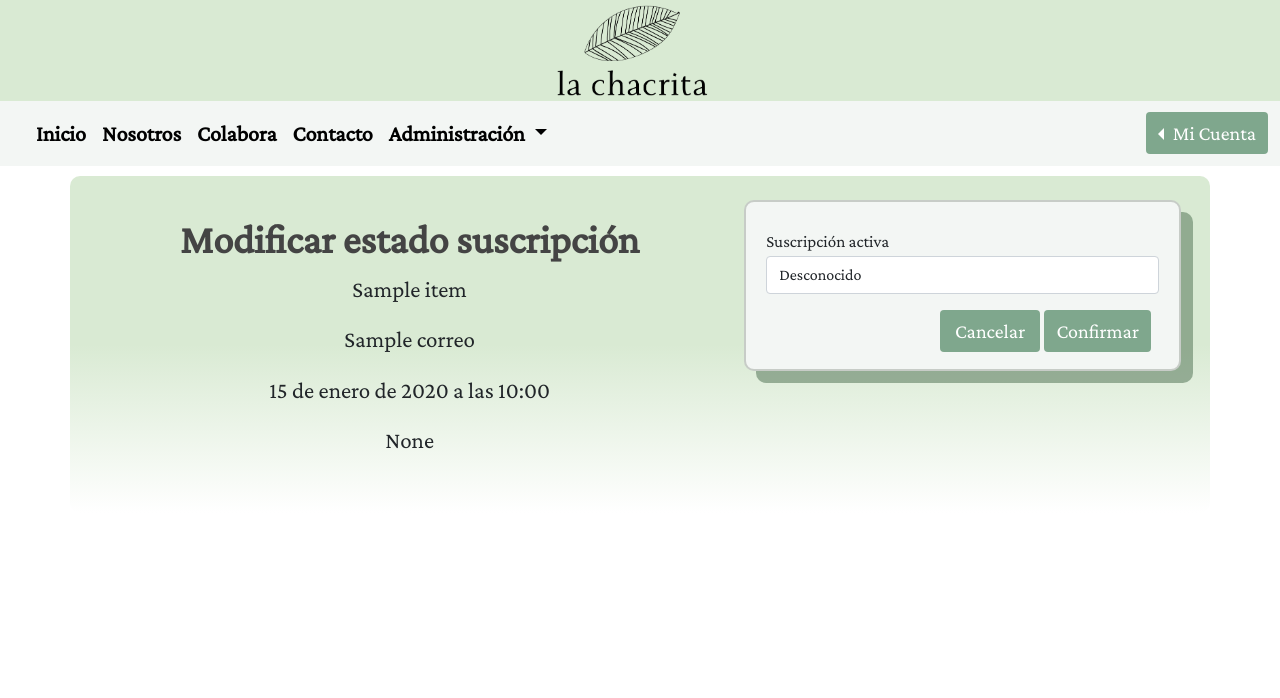
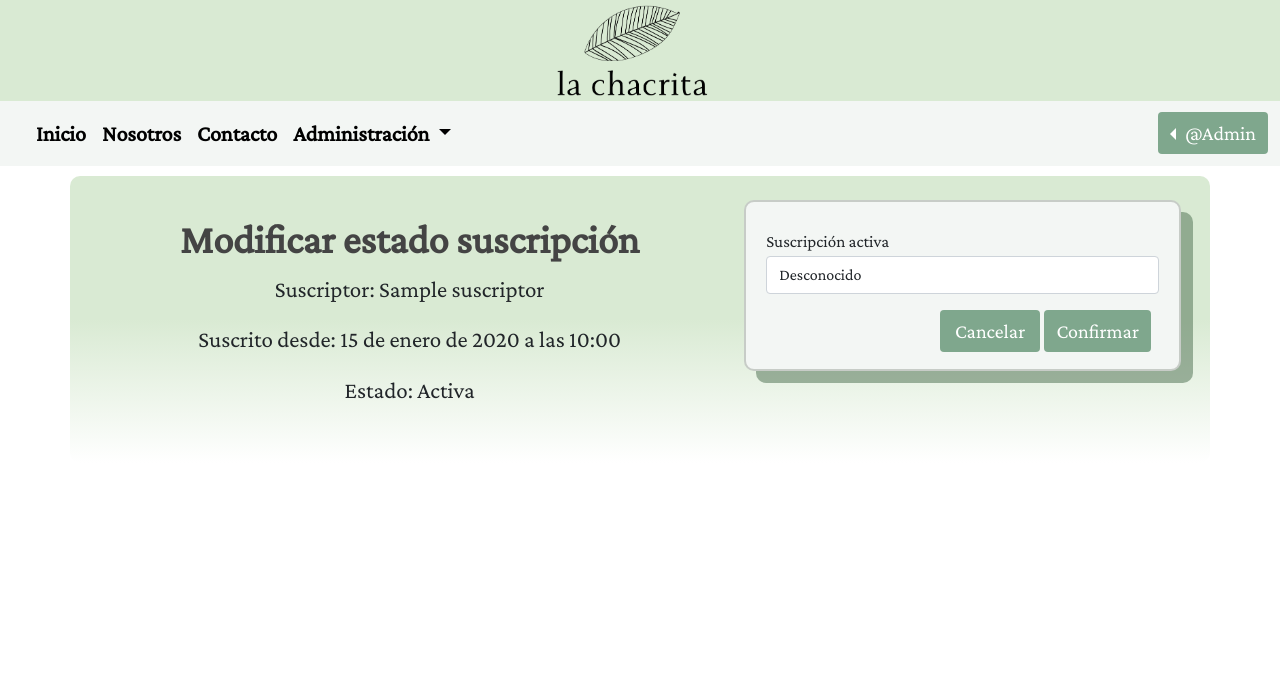
Before and after one commit to pat-ern/django-ecommerce, a Django app: a page that uses laChacrita/app/templates/app/base.html in a window 1280 px wide. Shown: the top 698 px of the page. Run offline with Django 4.2, Linux system fonts and the light colour scheme; a user stored in the database is signed in; data comes from the database, SQL or seed files in the repository; tables that the repository leaves empty hold one stand-in row (values such as "Sample post"); a database or web service that is not in the repository returns one stand-in record (values such as "Sample title"); data that the repository does not hold is empty; some libraries are stand-ins or nearby versions.

Commit message:
desarrollo funcionalidad suscripcion
- la suscripcion recupera al usuario q esta logeado
- si usuario ya esta suscrito se ve panel de gestion de suscripcion
- usuario puede anular o modificar suscripcion
- falta corregir error donde redirecciones al modificar subs llevan a panel de admin de subs a todos los usuarios incluidos los que no son admin

```diff
--- a/laChacrita/app/admin.py
+++ b/laChacrita/app/admin.py
@@ -19,8 +19,8 @@ class TipoSuscripcionAdmin(admin.ModelAdmin):
     ordering = ('id',)
 
 class SuscripcionAdmin(admin.ModelAdmin):
-    list_display = ["id", "nombre", "correo", "fecha", "telefono", "tipo_suscripcion", "recibe_informe", "estado"]
-    ordering = ('id',)
+    list_display = ["id", "fecha", "tipo_suscripcion", "recibe_informe", "estado"]
+    ordering = ('-id',)
 
 class CalificacionAdmin(admin.ModelAdmin):
     list_display = ["id", "comentario", "idProducto", "usuario", "puntuacion"]
--- a/laChacrita/app/forms.py
+++ b/laChacrita/app/forms.py
@@ -51,20 +51,18 @@ class ContactoForm(forms.ModelForm):
 
 class SuscripcionForm(forms.ModelForm):
 
-    nombre = forms.CharField(min_length=5)
-    telefono = forms.IntegerField(widget=forms.TextInput(
-        attrs={'placeholder': ('123456789'), 'pattern' : ("[0-9]{9}")}),
-        label= ("Tel&eacute;fono"))
+    #nombre = forms.CharField(min_length=5)
+    #telefono = forms.IntegerField(widget=forms.TextInput(
+    #    attrs={'placeholder': ('123456789'), 'pattern' : ("[0-9]{9}")}),
+    #    label= ("Tel&eacute;fono"))
 
     class Meta:
         model = Suscripcion
-        fields = ["nombre", "correo", "telefono", "tipo_suscripcion", "recibe_informe", "estado"]
+        fields = ["tipo_suscripcion", "recibe_informe"]
 
         labels = {
-            'correo': 'Correo electr&oacute;nico',
             'recibe_informe' : 'Recibir informacion al correo',
             'tipo_suscripcion' : 'Tipo de suscripci&oacute;n',
-            'estado' : 'Suscripci&oacute;n activa'
         }
 
 class EstadoSuscripcionForm(forms.ModelForm):
--- a/laChacrita/app/models.py
+++ b/laChacrita/app/models.py
@@ -1,5 +1,6 @@
 from django.db import models
 from django.contrib.auth.models import User
+from requests import request
 
 # CATEGORIA PRODUCTO
 class CategoriaProducto(models.Model):
@@ -78,17 +79,14 @@ class TipoSuscripcion(models.Model):
 
 # SUSCRIPCION
 class Suscripcion(models.Model):
-    id = models.AutoField(primary_key=True, verbose_name="Id suscripcion")
-    nombre = models.CharField(max_length=50)
-    correo = models.EmailField()
+    suscriptor = models.ForeignKey(User, on_delete=models.CASCADE, null = True)
     fecha = models.DateField(auto_now= True)
-    telefono = models.IntegerField()
     tipo_suscripcion = models.ForeignKey(TipoSuscripcion, on_delete=models.CASCADE)
     recibe_informe = models.BooleanField(default = False, null = True)
     estado = models.BooleanField(default = True, null = True)
 
     def __str__(self):
-        return self.nombre
+        return self.tipo_suscripcion.nombre
 
 #-------------------------------------------------------#
 
--- a/laChacrita/app/templates/app/base.html
+++ b/laChacrita/app/templates/app/base.html
@@ -45,10 +45,13 @@
                 <li class="nav-item">
                   <a class="nav-link " href="{% url 'conocenos' %}">Nosotros</a>
                 </li>
+
+                {% if not user.is_staff %}
                     <li class="nav-item">
-                  <a class="nav-link " href="{% url 'suscribirse' %}">Colabora</a>
+                      <a class="nav-link " href="{% url 'suscribirse' %}">Suscripción</a>
                     </li>
-                </li>
+                {% endif %}
+
                 <li class="nav-item">
                   <a class="nav-link " href="{% url 'contacto' %}">Contacto</a>
                 </li>
@@ -76,13 +79,16 @@
                 {% load humanize %}
                 <div class="dropdown dropstart" style="display: inline-block;">
                   <button class="btn dropdown-toggle" type="button" id="dropdownMenuButton1" data-bs-toggle="dropdown" aria-expanded="false">
-                    Mi Cuenta
+                    @{{ user.username | title }}
                   </button>
                   <ul class="dropdown-menu" aria-labelledby="dropdownMenuButton1">
-                    <li><a class="dropdown-item">@{{ user.username | title }}</a></li>
+                    <li><a class="dropdown-item">Mi Cuenta</a></li>
                     <li><hr class="dropdown-divider"></li>
+                    {% if not user.is_staff %}
                       <li><a class="dropdown-item" href="{% url 'carrito' %}">Carrito</a></li>
-                    <li><a class="dropdown-item" href="#">Mi Datos</a></li>
+                      <li><a class="dropdown-item" href="{% url 'suscribirse' %}">Suscripcion</a></li>
+                    {% endif %}
+                    <li><a class="dropdown-item" href="#">Mis Datos</a></li>
                     <li><a class="dropdown-item" href="{% url 'logout' %}">Cerrar Sesion</a></a></li>
                   </ul>
                 </div>
--- a/laChacrita/app/templates/app/suscripciones/cambiar_estado.html
+++ b/laChacrita/app/templates/app/suscripciones/cambiar_estado.html
@@ -24,19 +24,22 @@
     <div class="row g-4">
         <div class="col" id="donativos">
             <h1 class="mt-3" style="font-weight: bold; color: #444444;">Modificar estado suscripci&oacute;n</h1>
-            <p>{{ suscripcion.nombre }}</p>
-            <p>{{ suscripcion.correo }}</p>
-            <p>{{ suscripcion.fecha }}</p>
+            <p>Suscriptor: {{ suscripcion.suscriptor }}</p>
+            <p>Suscrito desde: {{ suscripcion.fecha }}</p>
             <p>
                 {% if suscripcion.tipo_suscripcion == 1 %}
-                    Basica
+                    <p>Tipo: Basica</p>
                 {% elif suscripcion.tipo_suscripcion == 2 %}
-                    Estandar
+                    <p>Tipo: Estandar</p>
                 {% elif suscripcion.tipo_suscripcion == 3 %}
-                    Premium
+                    <p>Tipo: Premium</p>
                 {% endif %}
             </p>
-            <p>{{ suscripcion.estado }}</p>
+            {% if suscripcion.estado == true %}
+                <p>Estado: Activa</p>
+            {% else %}
+                <p>Estado: Inactiva</p>
+            {% endif %}
         </div>
         <div class="col-12 col-lg-5">
             <form action="" enctype="multipart/form-data" method="POST" class="formulario" id="formulario">
--- a/laChacrita/app/templates/app/suscripciones/listar.html
+++ b/laChacrita/app/templates/app/suscripciones/listar.html
@@ -45,7 +45,6 @@
             <tr>
                 <th scope="col">ID</th>
                 <th scope="col">Suscriptor</th>
-                <th scope="col">Correo</th>
                 <th scope="col">Fecha</th>
                 <th scope="col">Suscripci&oacute;n</th>
                 <th scope="col">Estado</th>
@@ -57,8 +56,7 @@
             {% for su in suscripciones %}
                 <tr>
                     <td>{{su.id}}</td>
-                    <td>{{su.nombre}}</td>
-                    <td>{{su.correo}}</td>
+                    <td>{{su.suscriptor}}</td>
                     <td>{{su.fecha}}</td>
                     <td>
                         {% if su.tipo_suscripcion == 1 %}
@@ -69,11 +67,13 @@
                             Premium
                         {% endif %}
                     </td>
+
                     {% if su.estado == True %}
                         <td id="activa"><a href="{% url 'estado_suscripcion' su.id %}">Activa</a></td>
                     {% elif su.estado == False %}
                         <td id="inactiva"><a href="{% url 'estado_suscripcion' su.id %}">Inactiva</a></td>
                     {% endif %}
+
                     <td style="text-align:center;">
                         <a href="{% url 'modificar_suscripcion' su.id %}"><img src="{% static 'app/img/crayon.png' %}" width="30" height="auto" title="Editar"></a>
                         &nbsp;
--- a/laChacrita/app/views.py
+++ b/laChacrita/app/views.py
@@ -10,7 +10,7 @@ from rest_framework.authtoken.models import Token
 
 from .filters import IndexFilter
 from .forms import ContactoForm, DetalleCarritoForm, EstadoSuscripcionForm, ProductoForm, CalificacionForm, SuscripcionForm, CustomUserCreationForm
-from .models import Calificacion, Compra, DetalleCarrito, DetalleCompra, Pedido, Producto
+from .models import Calificacion, Compra, DetalleCarrito, DetalleCompra, Pedido, Producto, Suscripcion
 from .operaciones import calcular_promedio
 import requests
 
@@ -197,20 +197,38 @@ def contacto(request):
 @login_required
 def crear_suscripcion(request):
 
+    token = Token.objects.get(user=request.user)
+    headers = {'Authorization': f'Token {token}'}
+
+    # Consultar suscripciones
+    url1 = "http://127.0.0.1:8000/api/lista_suscripcion"
+    suscripciones = requests.get(url1, headers=headers).json()
+
     data = {
         'form': SuscripcionForm()
     }
+
+    # Buscar si usuario esta suscrito y obtener suscripcion
+    for i in suscripciones:
+        if i['suscriptor'] == request.user.id:
+            id = i['id']
+            url2 = f'http://127.0.0.1:8000/api/detalle_suscripcion/{id}'
+            data['suscripcion'] = requests.get(url2, headers=headers).json()
 
     if request.method == 'POST':
         formulario = SuscripcionForm(data=request.POST)
 
         if formulario.is_valid():
-            url = "http://127.0.0.1:8000/api/lista_suscripcion"
-            token = Token.objects.get(user=request.user)
-            headers = {'Authorization': f'Token {token}'}
-            requests.post(url, headers=headers, json=request.POST)
+            copia_dict = request.POST.copy()
+            copia_dict['suscriptor'] = request.user.id
+
+            url3 = "http://127.0.0.1:8000/api/lista_suscripcion"
+
+            requests.post(url3, headers=headers, json=copia_dict)
+
             messages.success(request, "Gracias por suscribirte.")
             return redirect(to="index")
+
         else:
             data['form'] = formulario
 
```
Also changed, not shown: laChacrita/app/templates/app/suscripcion.html (+41 -6 lines), laChacrita/app/templates/app/suscripciones/modificar.html (+12 -6 lines), laChacrita/app/migrations/0046_remove_suscripcion_correo_remove_suscripcion_nombre_and_more.py (added), laChacrita/db.sqlite3. Lines whose indentation alone changed are shown as unchanged.
